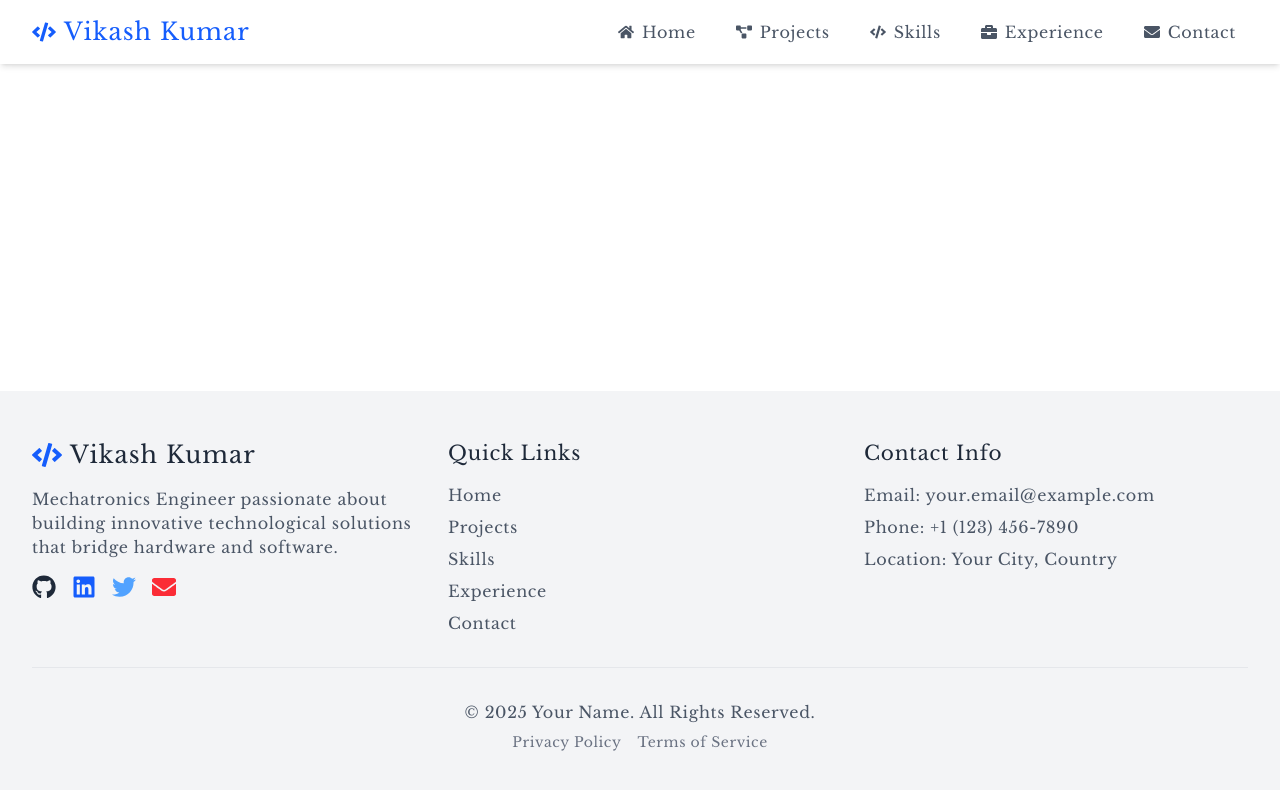
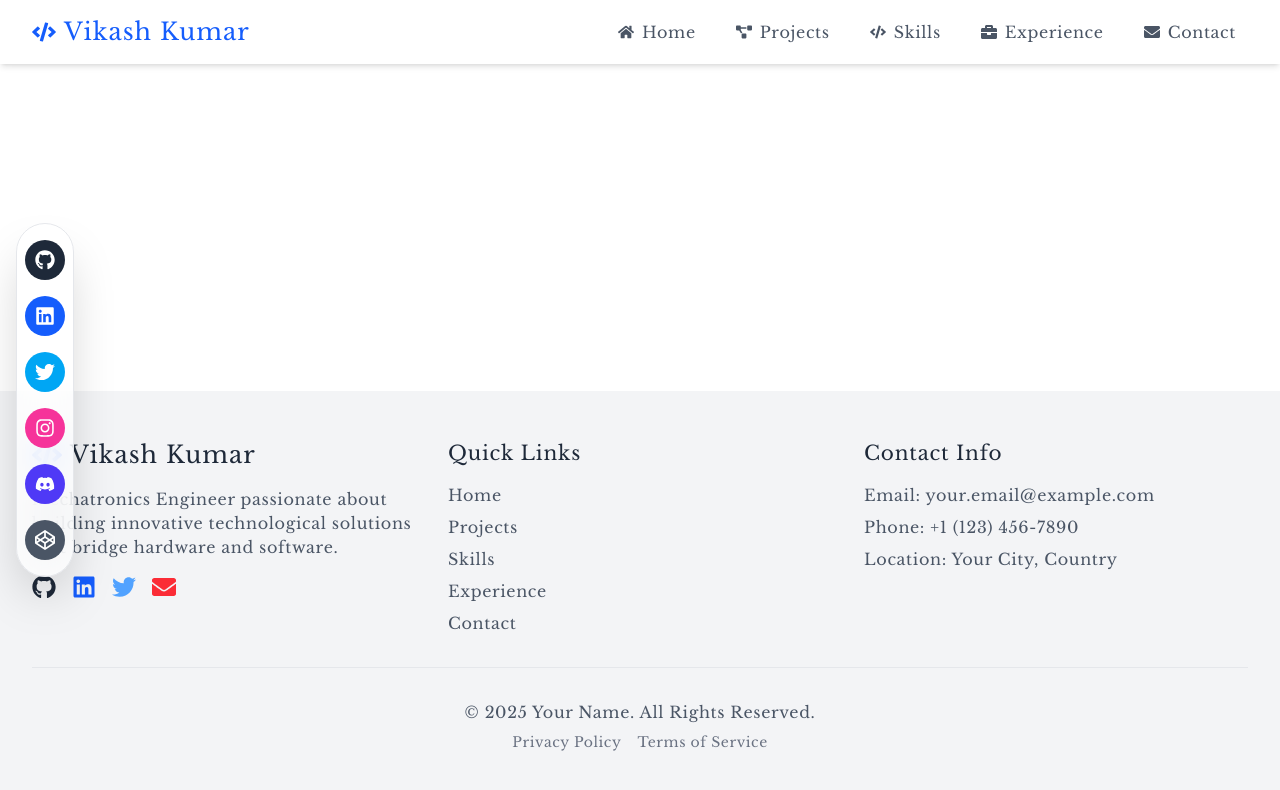
Before and after one commit to buildwithvikash/My-Portfolio, a React (Vite) app: page /contact in a window 1280 px wide. Shown: the top 790 px of the page. Built offline with nearby package versions, Linux system fonts and the light colour scheme.

Commit message:
added a FloatingSocialBar

```diff
--- a/src/App.jsx
+++ b/src/App.jsx
@@ -6,6 +6,7 @@ import Experience from "./pages/Experience";
 import Contact from "./pages/Contact";
 import Navbar from "./components/Navbar";
 import Footer from "./components/Footer";
+import FloatingSocialBar from "./components/FloatingSocialBar";
 
 const App = () => {
   return (
@@ -25,6 +26,7 @@ const App = () => {
       <footer>
         <Footer />
       </footer>
+      <FloatingSocialBar />
     </div>
   );
 };
--- /dev/null
+++ b/src/components/FloatingSocialBar.jsx
@@ -0,0 +1,99 @@
+import React from "react";
+import { motion } from "framer-motion";
+import {
+  FaGithub,
+  FaLinkedin,
+  FaTwitter,
+  FaInstagram,
+  FaDiscord,
+  FaCodepen,
+} from "react-icons/fa";
+
+const FloatingSocialBar = () => {
+  const socialLinks = [
+    {
+      icon: <FaGithub />,
+      href: "https://github.com/yourusername",
+      color: "bg-gray-800 text-white",
+      hoverColor: "hover:bg-gray-700",
+    },
+    {
+      icon: <FaLinkedin />,
+      href: "https://linkedin.com/in/yourusername",
+      color: "bg-blue-600 text-white",
+      hoverColor: "hover:bg-blue-700",
+    },
+    {
+      icon: <FaTwitter />,
+      href: "https://twitter.com/yourusername",
+      color: "bg-sky-500 text-white",
+      hoverColor: "hover:bg-sky-600",
+    },
+    {
+      icon: <FaInstagram />,
+      href: "https://instagram.com/yourusername",
+      color: "bg-pink-500 text-white",
+      hoverColor: "hover:bg-pink-600",
+    },
+    {
+      icon: <FaDiscord />,
+      href: "https://discord.com/yourusername",
+      color: "bg-indigo-600 text-white",
+      hoverColor: "hover:bg-indigo-700",
+    },
+    {
+      icon: <FaCodepen />,
+      href: "https://codepen.io/yourusername",
+      color: "bg-gray-600 text-white",
+      hoverColor: "hover:bg-gray-700",
+    },
+  ];
+
+  return (
+    <motion.div
+      initial={{ opacity: 0, x: -50 }}
+      animate={{ opacity: 1, x: 0 }}
+      transition={{
+        duration: 0.5,
+        type: "spring",
+        stiffness: 100,
+      }}
+      className="fixed top-1/2 left-4 transform -translate-y-1/2 z-50"
+    >
+      <div className="bg-white/70 backdrop-blur-lg shadow-2xl rounded-full px-2 py-4 flex flex-col items-center space-y-4 border border-gray-200">
+        {socialLinks.map((social, index) => (
+          <motion.a
+            key={index}
+            href={social.href}
+            target="_blank"
+            rel="noopener noreferrer"
+            className={`
+              ${social.color} ${social.hoverColor}
+              w-10 h-10 rounded-full flex items-center justify-center
+              transition-all duration-300 ease-in-out
+              transform hover:scale-110 hover:rotate-6
+            `}
+            whileHover={{ scale: 1.1 }}
+            whileTap={{ scale: 0.9 }}
+            initial={{ opacity: 0, x: -20 }}
+            animate={{
+              opacity: 1,
+              x: 0,
+              transition: {
+                delay: index * 0.1,
+                type: "spring",
+                stiffness: 300,
+              },
+            }}
+          >
+            {React.cloneElement(social.icon, {
+              className: "w-5 h-5",
+            })}
+          </motion.a>
+        ))}
+      </div>
+    </motion.div>
+  );
+};
+
+export default FloatingSocialBar;
```
